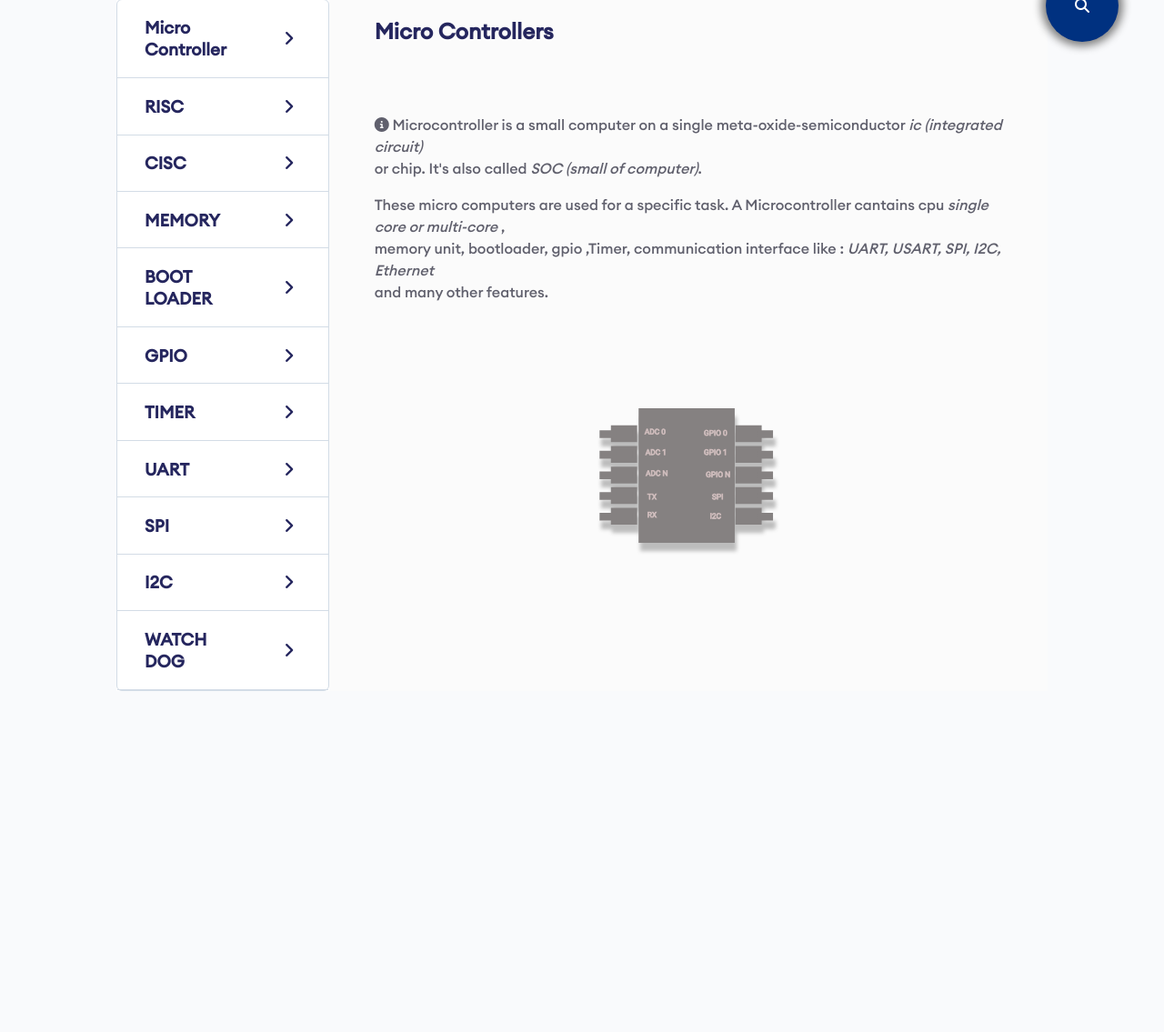
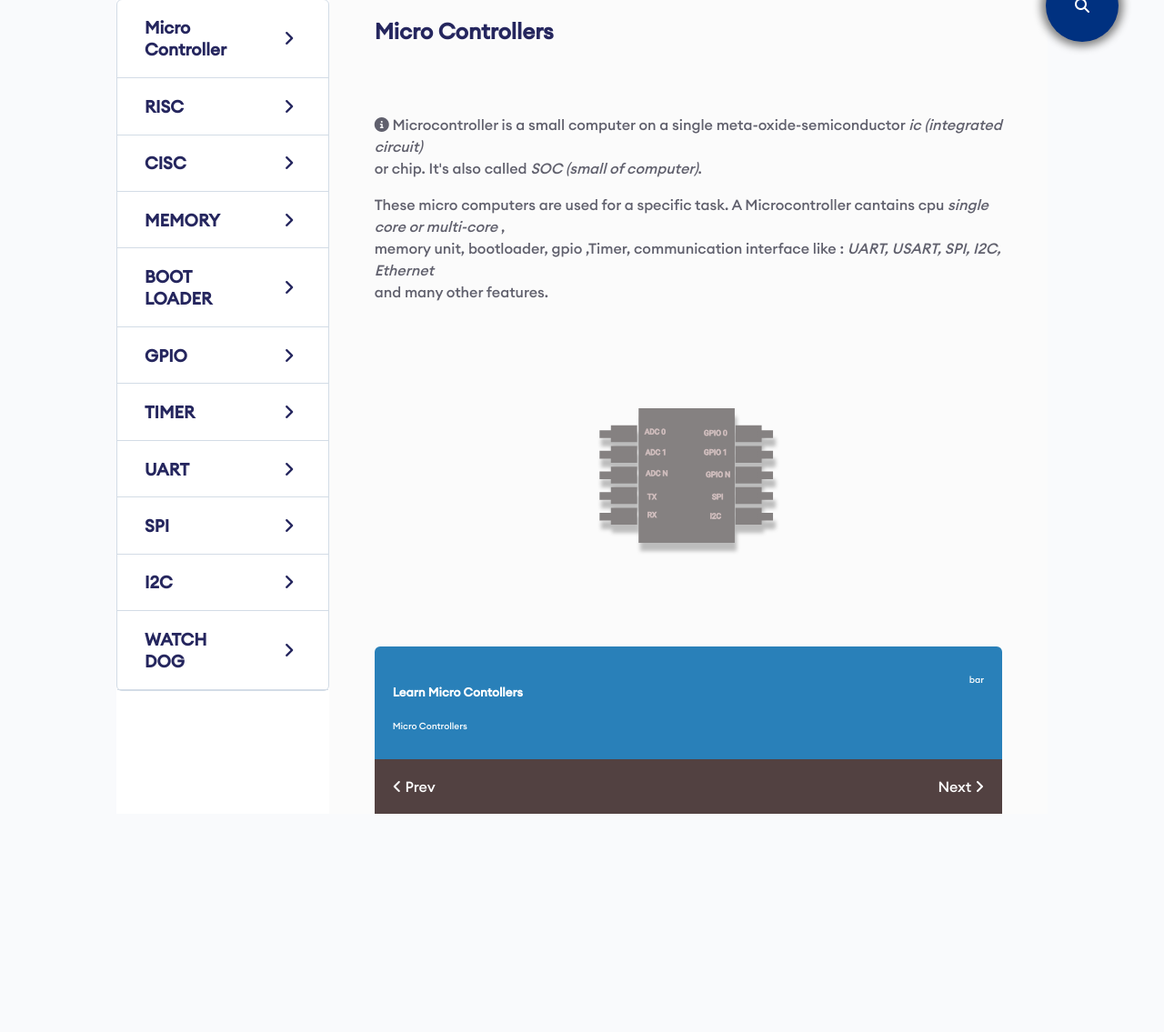
Before and after one commit to bhura112/bhura112.github.io, a PHP site: page /mcu/ in a window 1280 px wide. Shown: the part 714-1849 px from the top of the page at 91% size. Run offline with PHP 8.4, Linux system fonts and the light colour scheme; some libraries are stand-ins or nearby versions; some web fonts are replaced.

Commit message:
Signed-off-by: bhura112 <bhura112@gmail.com>

```diff
--- a/mcu/index.html
+++ b/mcu/index.html
@@ -167,6 +167,23 @@
               <div class="microcontroller-img">
                <img src="../img/mircocontroller.svg">
              </div>
+
+
+             <div class="topic-progress">
+              <div class="topic-area">
+                <div class="topic-details">
+                  <h5> Learn Micro Contollers</h5>
+                  <p> Micro Controllers</p>
+               </div>
+               <div class="topic-bar">
+                   <p>bar</p>
+               </div>
+              </div>
+              <div class="topic-buttons">
+                <div class="prev"> <a href="."><i class="fas fa-angle-left"></i> Prev </a></div>
+                <div class="next"> <a href=".">Next <i class="fas fa-angle-right"></i></a></div>
+              </div>
+             </div>
           </div>
         </div>
       </div>
--- a/mcu/style.css
+++ b/mcu/style.css
@@ -360,3 +360,41 @@ color: #ababb4;
   zoom: 1;
   background-color: #1d5d88;
 }
+
+.topic-progress {
+  border-top-left-radius: 6px;
+
+  border-top-right-radius: 6px;
+  background-color: #2980b9;
+  color: #FFF;
+  display: flex;
+  flex-flow: column nowrap;
+  justify-content: space-between;
+  overflow: hidden;
+}
+.topic-area{
+  display: flex;
+  flex-flow: row nowrap;
+  justify-content: space-between;
+  padding: 20px;
+}
+.topic-area h5{
+
+}
+.topic-area p{
+  font-size: 10px;
+}
+.topic-buttons {
+  display: flex;
+  flex-flow: row nowrap;
+  justify-content: space-between;
+  background-color: #524141;
+  padding: 20px;
+}
+.topic-buttons a{
+  color: #FFF;
+}
+
+.topic-buttons a:hover{
+ color:#e7e7f5;
+}
```
